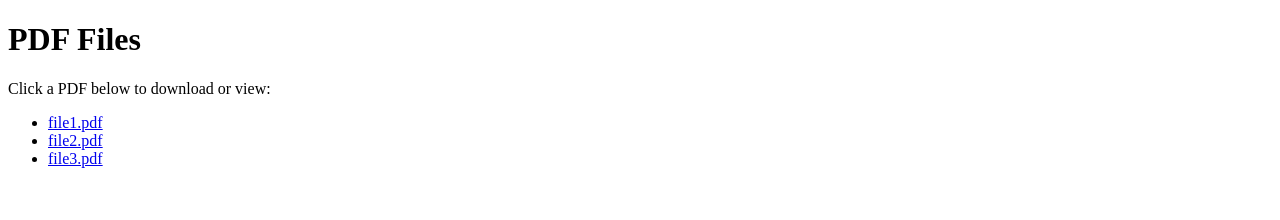
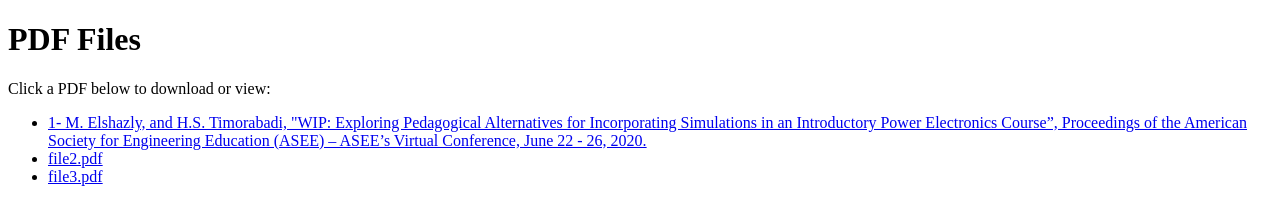
Before and after one commit to timorabadi/Promotion_Hamid_Timorabadi, a plain HTML site: page index.html in a window 1280 px wide. Drawn offline with Linux system fonts and the light colour scheme.

Commit message:
Update index.html

```diff
--- a/index.html
+++ b/index.html
@@ -9,7 +9,7 @@
   <p>Click a PDF below to download or view:</p>
 
   <ul>
-    <li><a href="file1.pdf">file1.pdf</a></li>
+    <li><a href="file1.pdf">1-	M. Elshazly, and H.S. Timorabadi, "WIP: Exploring Pedagogical Alternatives for Incorporating Simulations in an Introductory Power Electronics Course”, Proceedings of the American Society for Engineering Education (ASEE) – ASEE’s Virtual Conference, June 22 - 26, 2020.</a></li>
     <li><a href="file2.pdf">file2.pdf</a></li>
     <li><a href="file3.pdf">file3.pdf</a></li>
   </ul>
```
